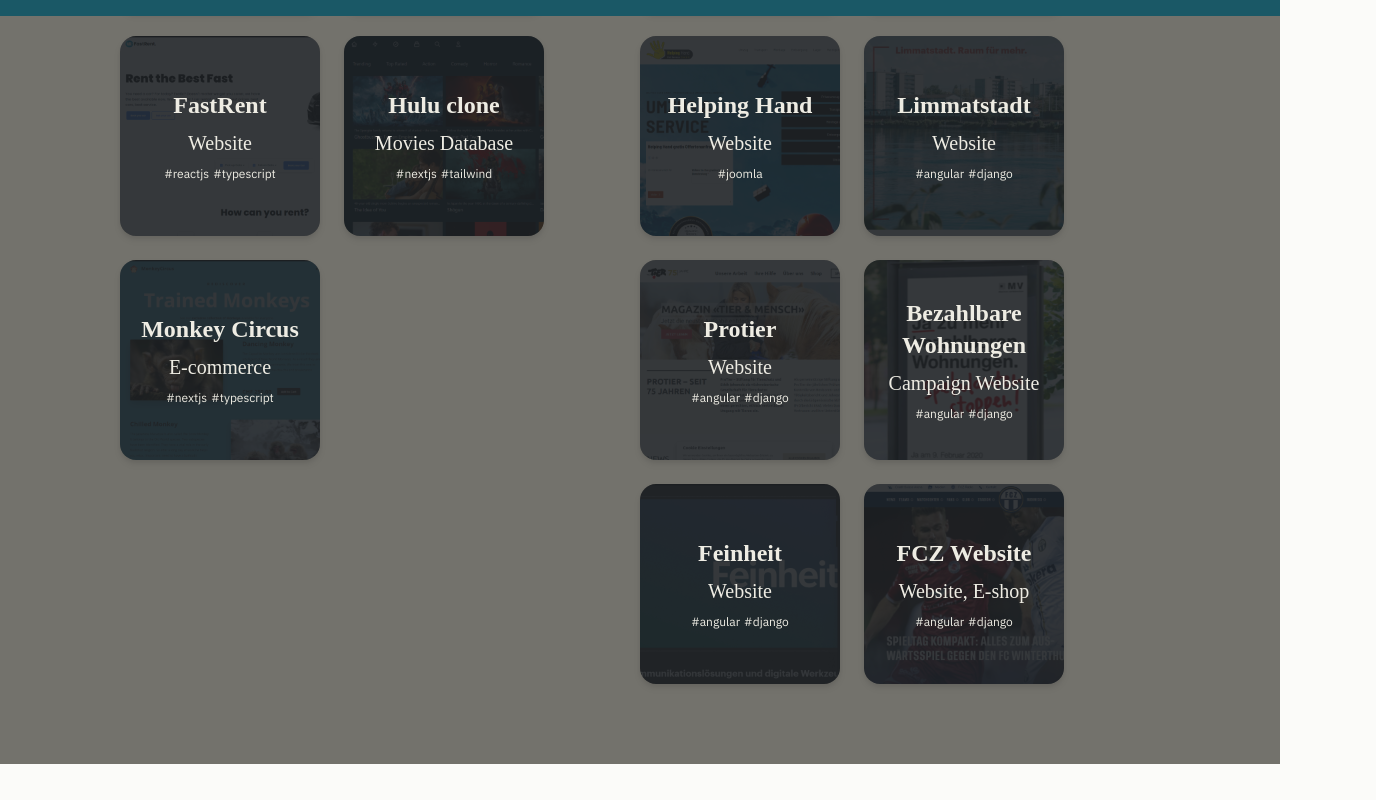
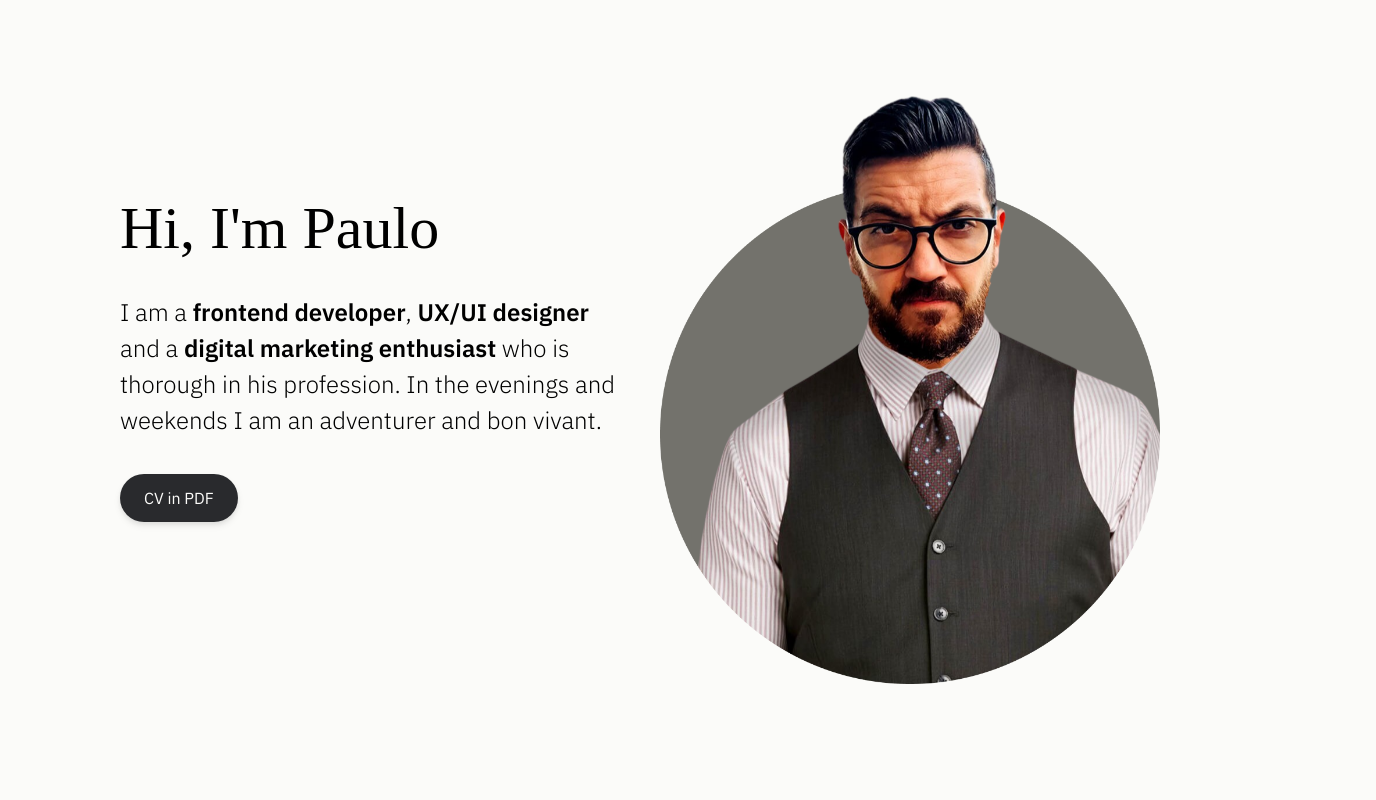
Before and after one commit to lordrichard6/reizinho-cv, a React (Vite) app: page / in a window 1280 px wide. Shown: the top 800 px of the page, 1376 px wide, since content can reach past the window. Built offline with nearby package versions, Linux system fonts and the light colour scheme; a web font is replaced by a local one.

Commit message:
task: smooth scroll not working as intendend

```diff
--- a/src/components/SmoothScroll.tsx
+++ b/src/components/SmoothScroll.tsx
@@ -5,7 +5,7 @@ export default function SmoothScroll({ children }: { children: React.ReactNode;
     const contentRef = useRef<HTMLDivElement>(null);
     const [contentHeight, setContentHeight] = useState(0);
     const { scrollYProgress } = useScroll();
-    const smoothProgress = useSpring(scrollYProgress, { mass: 0.1 })
+    const smoothProgress = useSpring(scrollYProgress, { mass: 0.2 })
 
     const y = useTransform(smoothProgress, value => {
         return value * - (contentHeight - window.innerHeight);
--- a/src/main.tsx
+++ b/src/main.tsx
@@ -2,12 +2,12 @@ import React from 'react'
 import ReactDOM from 'react-dom/client'
 import App from './App'
 import './index.css'
-import SmoothScroll from './components/SmoothScroll'
+// import SmoothScroll from './components/SmoothScroll'
 
 ReactDOM.createRoot(document.getElementById('root')!).render(
   <React.StrictMode>
-    <SmoothScroll>
+    {/* <SmoothScroll> */}
       <App />
-    </SmoothScroll>
+    {/* </SmoothScroll> */}
   </React.StrictMode>,
 )
```
